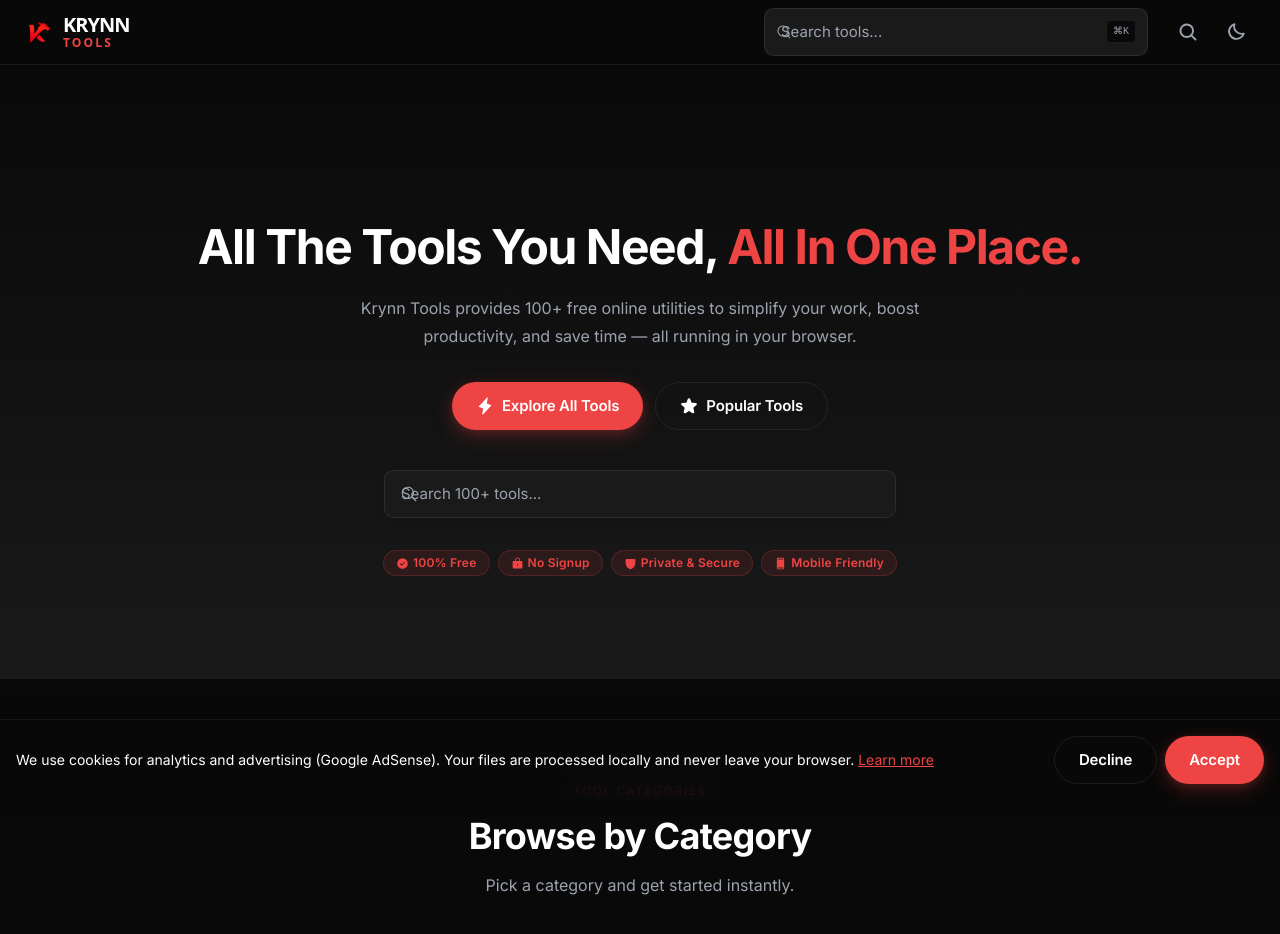
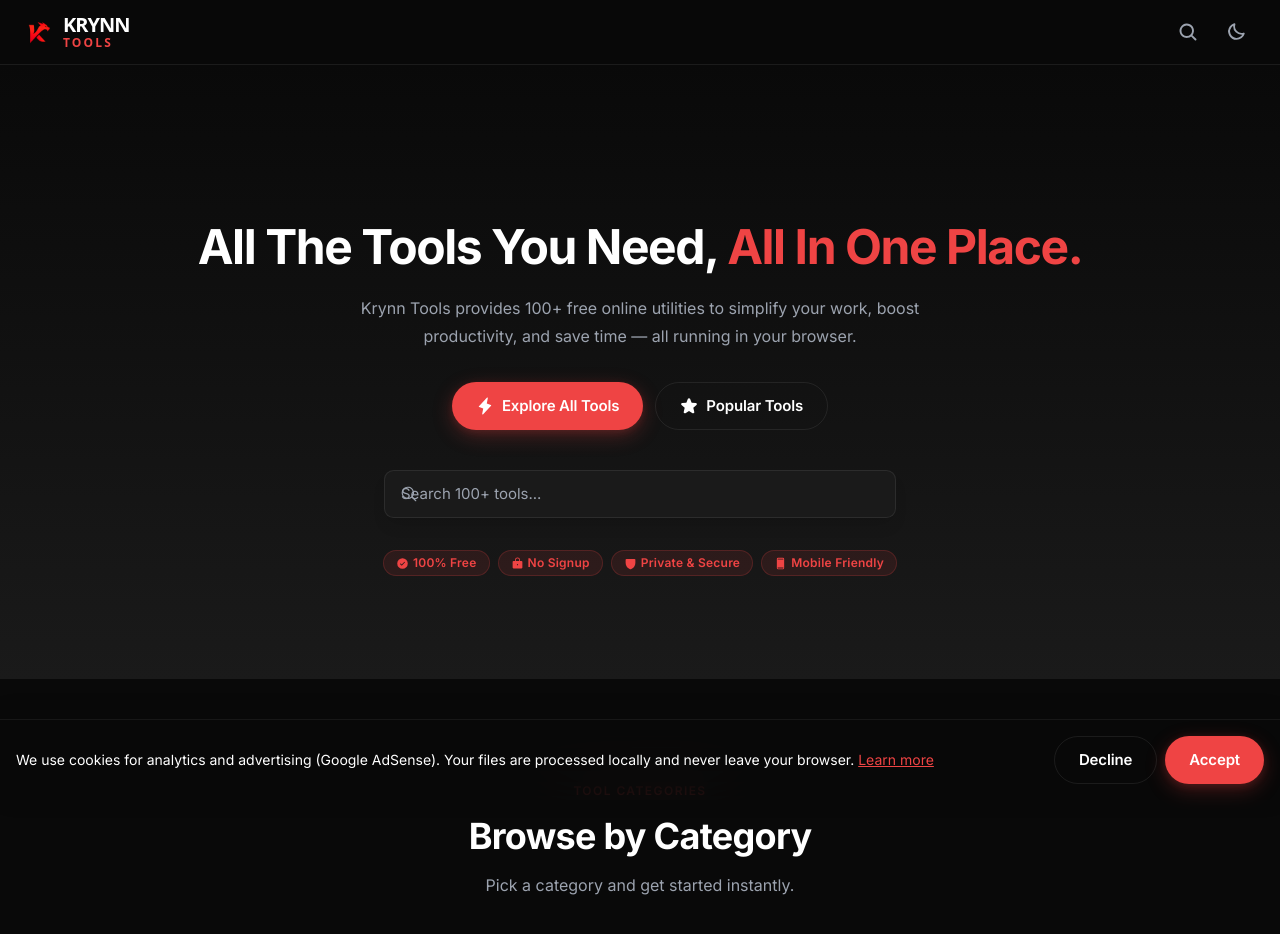
Before and after one commit to abhijithmr226/krynn-tools, a React (Vite) app in the folder artifacts/krynn-tools/: page / in a window 1280 px wide. Shown: the top 934 px of the page. Built offline with nearby package versions, Linux system fonts and the light colour scheme.

Commit message:
fix: remove duplicate search bars on homepage

```diff
--- a/artifacts/krynn-tools/src/components/layout/Header.tsx
+++ b/artifacts/krynn-tools/src/components/layout/Header.tsx
@@ -76,8 +76,8 @@
 
           <div className="flex-1" />
 
-          {/* Desktop Search */}
-          <div className="hidden md:flex items-center relative max-w-sm w-full mr-3">
+          {/* Desktop Search — hidden on homepage (hero has its own) */}
+          <div className={`hidden items-center relative max-w-sm w-full mr-3 ${pathname === "/" ? "" : "md:flex"}`}>
             <MagnifyingGlass size={16} className="absolute left-3 text-muted-foreground pointer-events-none" />
             <input
               type="text"
--- a/package.json
+++ b/package.json
@@ -9,7 +9,7 @@
   },
   "private": true,
   "devDependencies": {
-    "@vercel/node": "^3.0.0",
+    "@vercel/node": "^3.2.29",
     "prettier": "^3.9.4",
     "typescript": "~5.9.3"
   }
```
Also changed, not shown: 2 other files (tests, documents, lock files or other folders).
